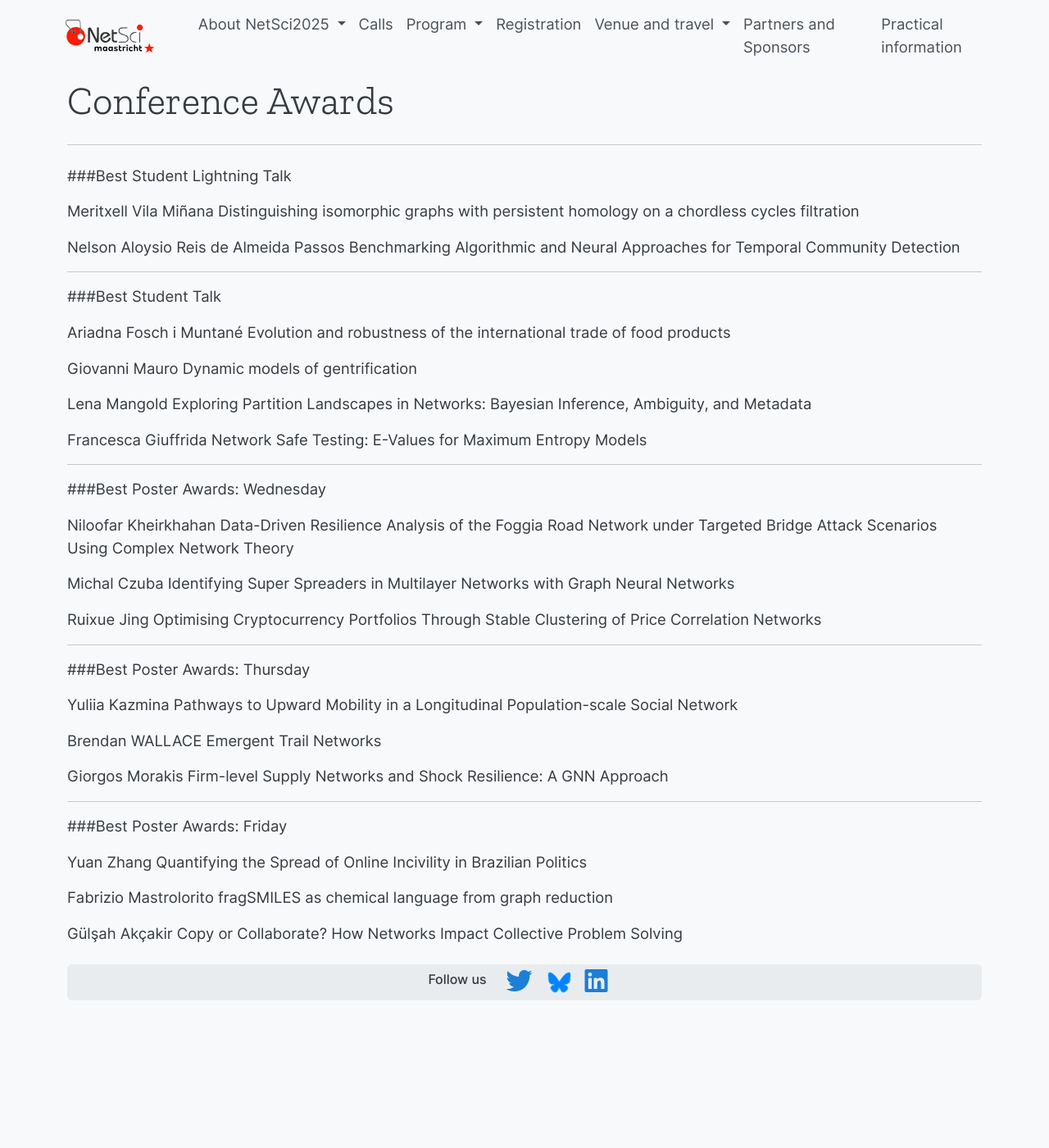
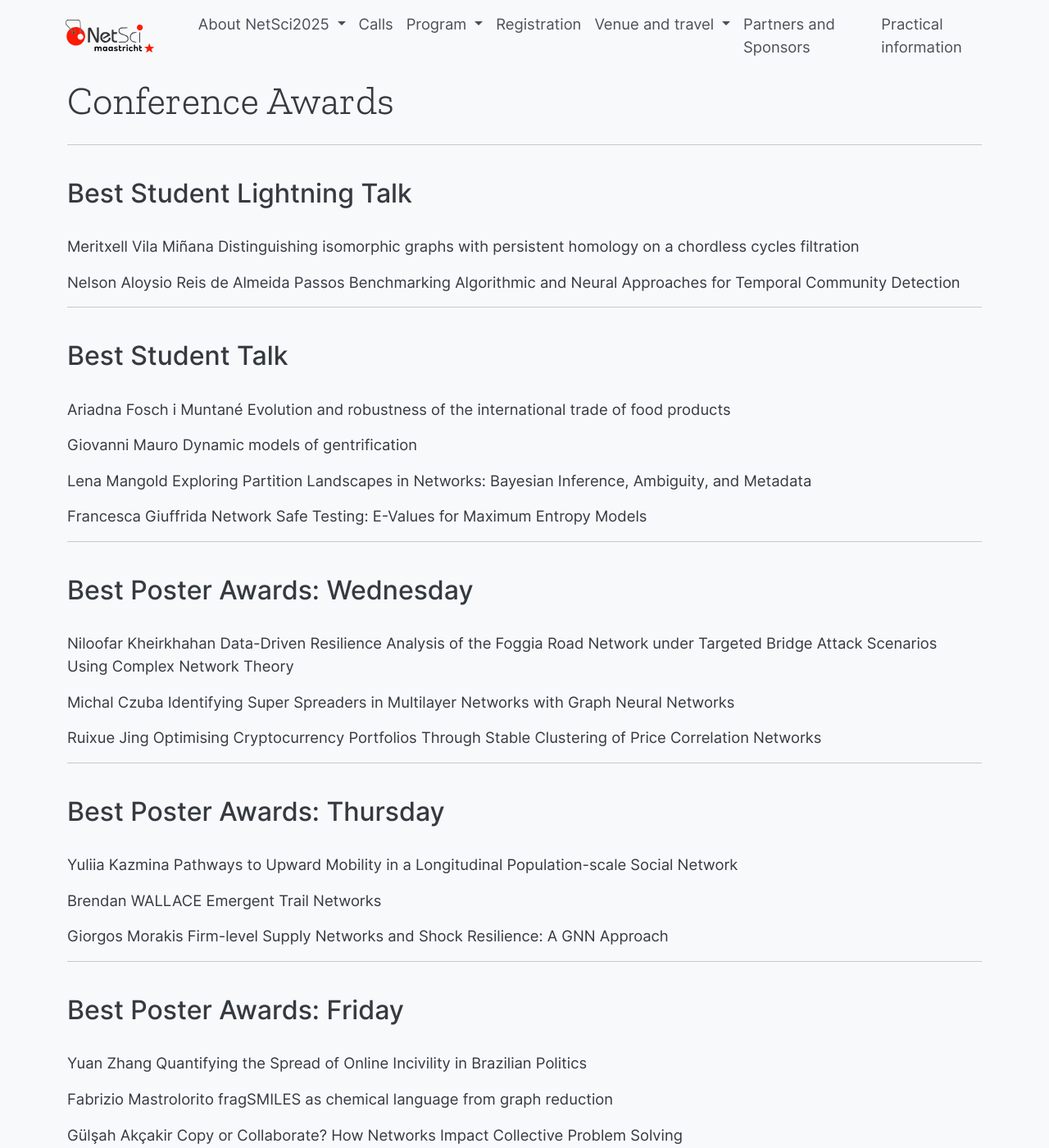
Before and after one commit to NetSci2025/netsci2025.github.io, a Jekyll site: the page built from conference_awards.md, in a window 1280 px wide and 1400 px high. Shown: the whole window at 82% size. Built offline with Jekyll 4.4.1, drawn with Linux system fonts in a browser that asks for light colours.

```diff
--- a/conference_awards.md
+++ b/conference_awards.md
@@ -7,7 +7,7 @@ navorder: 3
 permalink: /conference-awards/
 ---
 
-###Best Student Lightning Talk
+## Best Student Lightning Talk
 
 Meritxell Vila Miñana
 Distinguishing isomorphic graphs with persistent homology on a chordless cycles filtration
@@ -17,7 +17,7 @@ Benchmarking Algorithmic and Neural Approaches for Temporal Community Detection
 
 ----
 
-###Best Student Talk
+## Best Student Talk
 
 Ariadna Fosch i Muntané
 Evolution and robustness of the international trade of food products
@@ -33,7 +33,7 @@ Network Safe Testing: E-Values for Maximum Entropy Models
 
 ----
 
-###Best Poster Awards: Wednesday
+## Best Poster Awards: Wednesday
 
 Niloofar Kheirkhahan
 Data-Driven Resilience Analysis of the Foggia Road Network under Targeted Bridge Attack Scenarios Using Complex Network Theory
@@ -46,7 +46,7 @@ Optimising Cryptocurrency Portfolios Through Stable Clustering of Price Correlat
 
 ----
 
-###Best Poster Awards: Thursday
+## Best Poster Awards: Thursday
 
 Yuliia Kazmina
 Pathways to Upward Mobility in a Longitudinal Population-scale Social Network
@@ -59,7 +59,7 @@ Firm-level Supply Networks and Shock Resilience: A GNN Approach
 
 ----
 
-###Best Poster Awards: Friday
+## Best Poster Awards: Friday
 
 Yuan Zhang
 Quantifying the Spread of Online Incivility in Brazilian Politics
```
